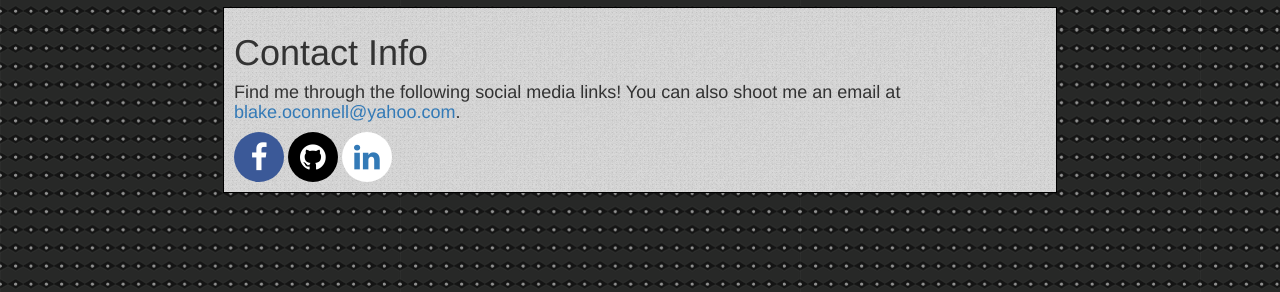
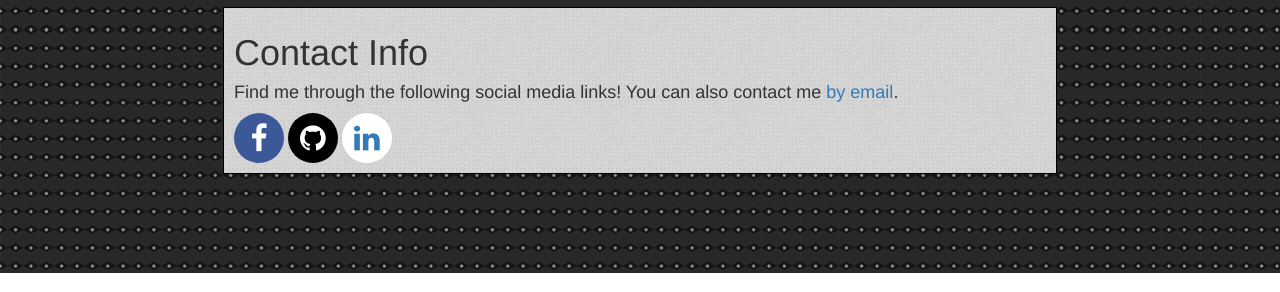
Before and after one commit to blakeoconnell/blakeoconnell.github.io-OLD-, a plain HTML site: page index.html in a window 1280 px wide. Shown: the part 770-1062 px from the top of the page. Drawn offline with Linux system fonts and the light colour scheme.

Commit message:
email fix

```diff
--- a/index.html
+++ b/index.html
@@ -73,7 +73,7 @@
 </div>
 <div class="contact">
 <h1>Contact Info</h1>
-<h4>Find me through the following social media links! You can also shoot me an email at <a href="mailto:blake.oconnell@yahoo.com">blake.oconnell@yahoo.com</a>.</h4>
+<h4>Find me through the following social media links! You can also contact me <a href="mailto:blake.oconnell@yahoo.com">by email</a>.</h4>
 <a href="https://www.facebook.com/blake.oconnell.7" class="fa fa-facebook fa-fw"></a>
 <a href="https://github.com/blakeoconnell" class="fa fa-github fa-fw"></a>
 <a href="https://www.linkedin.com/in/blakeoconnell/" class="fa fa-linkedin fa-fw"></a>
```
